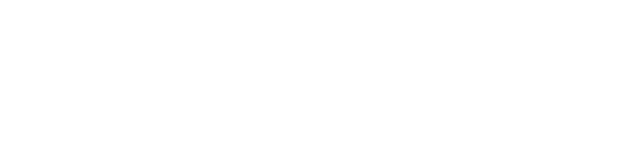
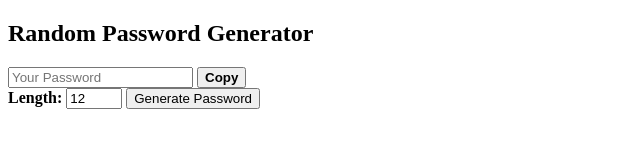
Before and after one commit to zohaibhassan9/Random-Password-Generator, a plain HTML site: page Index.html in a window 1280 px wide. Shown: the whole page, without its empty margins (0-640 px from the left). Drawn offline with Linux system fonts and the light colour scheme.

Commit message:
HTML code completed

```diff
--- a/Index.html
+++ b/Index.html
@@ -7,7 +7,19 @@
 </head>
 <body>
 
+<div class="main-container">
 
+<h2>Random Password Generator</h2>
+<div class="input-div">
+<input type="text" name="" id="Password" readonly placeholder="Your Password">
+<button onload="copyPassword"><strong>Copy<strong></button>
+</div>
+
+<label for="length">Length: </label>
+<input type="number" id="length" value="12" min="6" max="24">
+<button onclick="generatePassword">Generate Password</button>
+
+</div>
 
 <script src="index.js"></script>
 </body>
```
